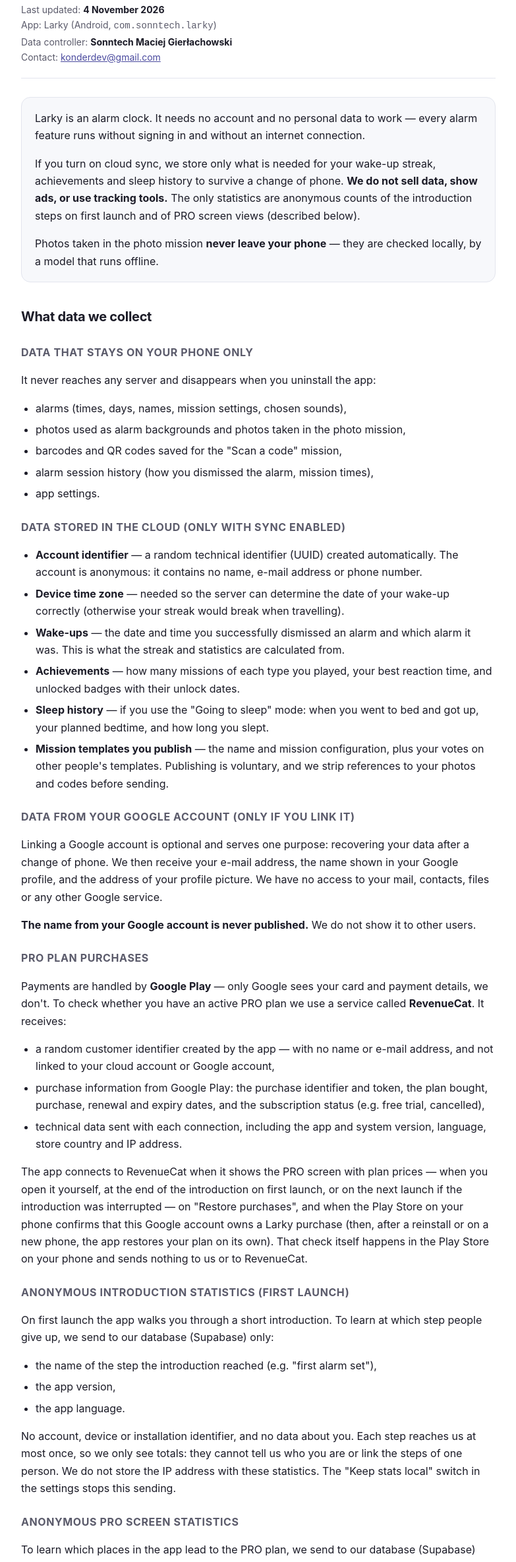
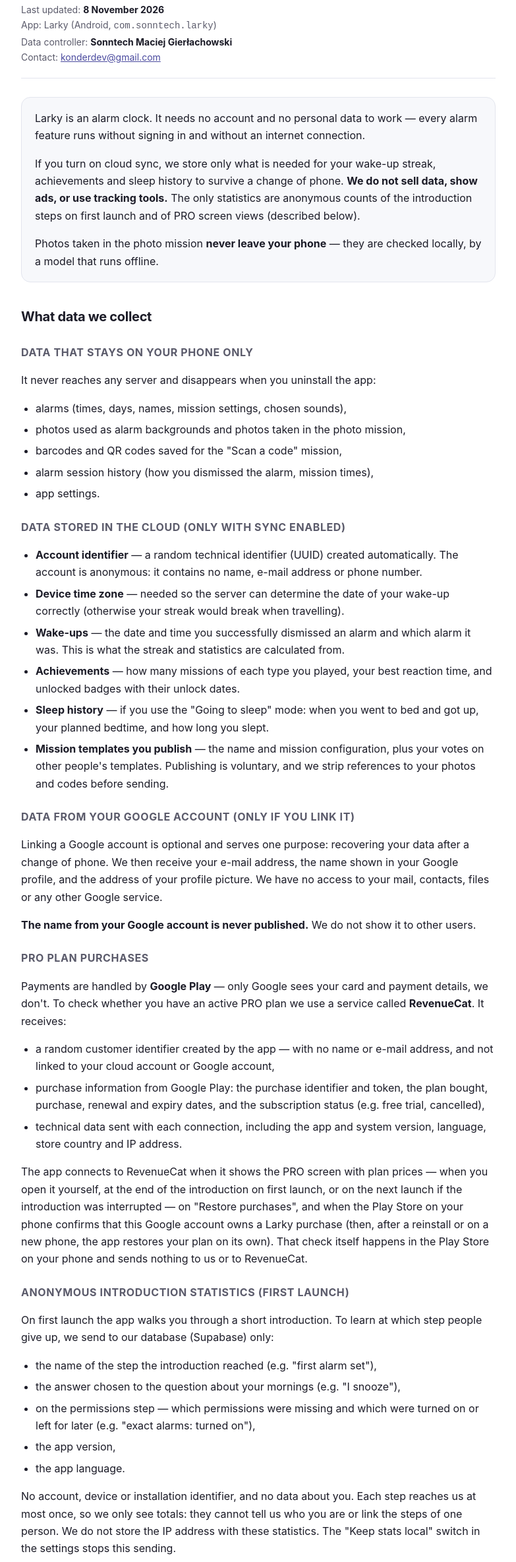
Before and after one commit to konderxxx/larky, a plain HTML site: page docs/www/privacy-policy.html in a window 1280 px wide. Shown: the part 149-2517 px from the top of the page at 66% size, without its empty margins (248-1031 px from the left). Drawn offline with Linux system fonts and the light colour scheme.

Commit message:
Add files via upload

```diff
--- a/docs/www/privacy-policy.html
+++ b/docs/www/privacy-policy.html
@@ -19,7 +19,7 @@
         </p>
         <h1>Privacy Policy</h1>
         <p class="meta">
-          Last updated: <strong>4 November 2026</strong><br />
+          Last updated: <strong>8 November 2026</strong><br />
           App: Larky (Android, <code>com.sonntech.larky</code>)<br />
           Data controller: <strong>Sonntech Maciej Gierłachowski</strong><br />
           Contact:
@@ -154,6 +154,14 @@
         <li>
           the name of the step the introduction reached (e.g. "first alarm
           set"),
+        </li>
+        <li>
+          the answer chosen to the question about your mornings (e.g. "I
+          snooze"),
+        </li>
+        <li>
+          on the permissions step — which permissions were missing and which
+          were turned on or left for later (e.g. "exact alarms: turned on"),
         </li>
         <li>the app version,</li>
         <li>the app language.</li>
```
Also changed, not shown: docs/www/polityka-prywatnosci.html (+8 -1 lines).
